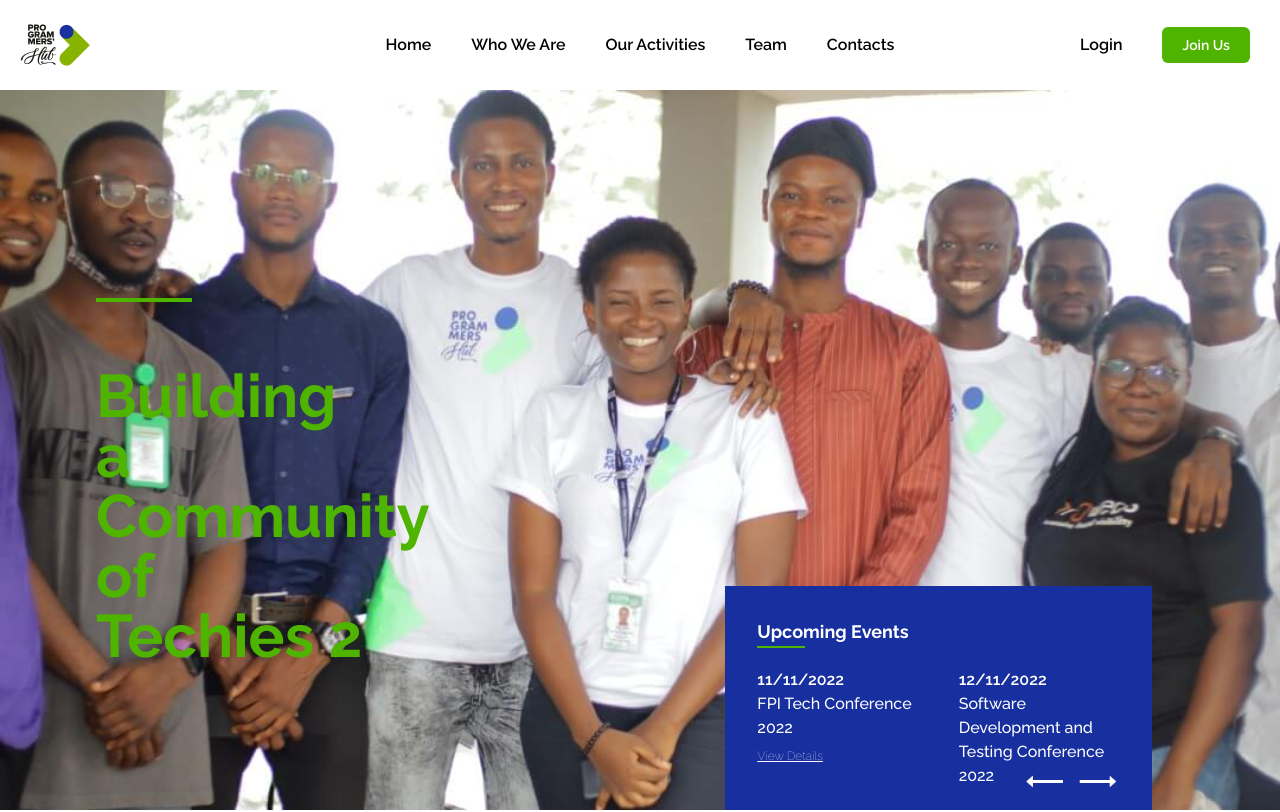
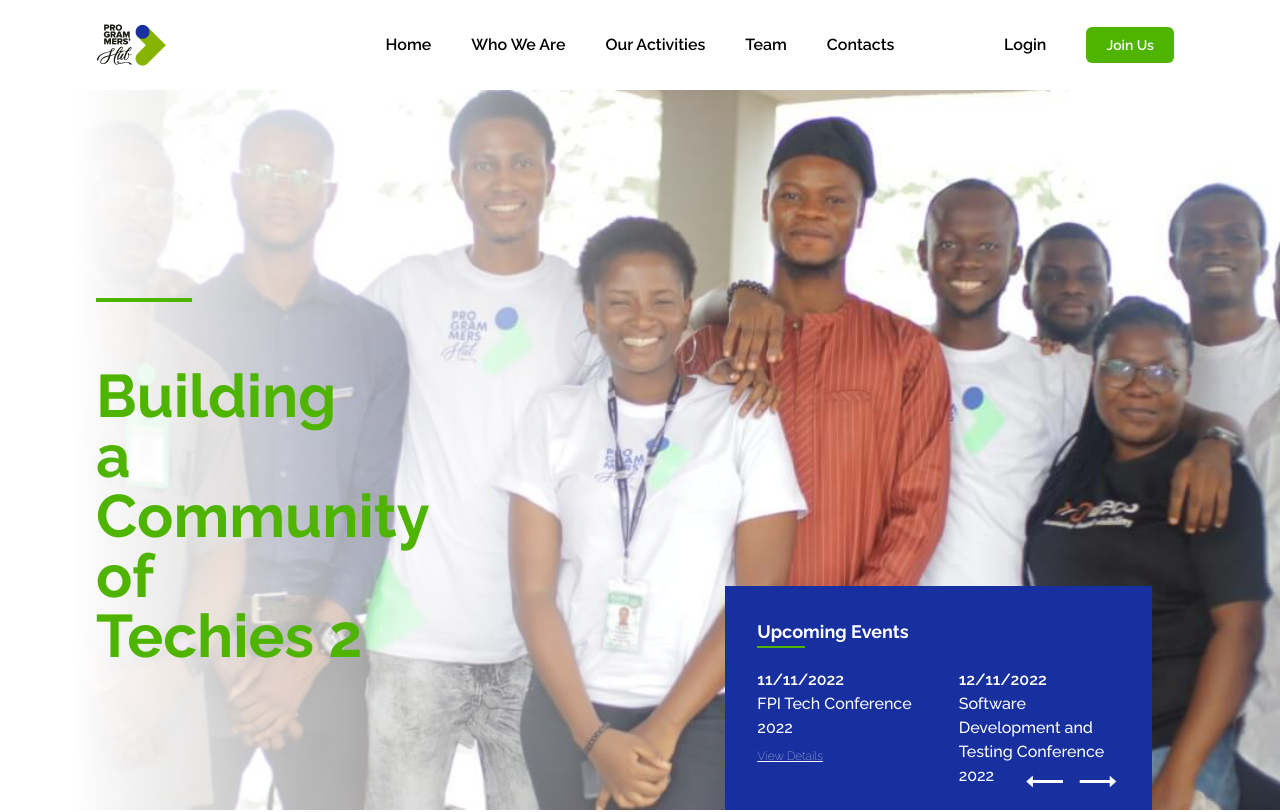
Before and after one commit to techacephub/website, a Nuxt app: page / in a window 1280 px wide. Shown: the top 812 px of the page. Built offline with nearby package versions, Linux system fonts and the light colour scheme.

Commit message:
animation added

```diff
--- a/components/AboutUs.vue
+++ b/components/AboutUs.vue
@@ -1,27 +1,27 @@
 <template>
     <div class="container mx-auto mb-[50px] md:mb-[100px] mt-[50px] md:mt-[100px] px-5" id="who-we-are">
-        <hr class="w-[20%] md:w-[6%] border border-[#4FB400] border-2 mb-[20px]">
+        <hr class="w-[20%] md:w-[6%] border border-[#4FB400] border-2 mb-[20px]"  data-aos="fade-up">
         <div class="flex mb-[30px] flex-col md:flex-row">
-            <div class="w-full md:w-[40%]">
+            <div class="w-full md:w-[40%]" data-aos="fade-up" data-aos-duration="1000">
                 <h1 class="text-[32px] md:text-[40px] font-bold">Who we are</h1>
                 <p class="text-[#4FB400] uppercase font-medium">we are building world class techies</p>
             </div>
-            <div class="w-full md:w-[60%] mt-[20px] md:mt-[0]">
+            <div class="w-full md:w-[60%] mt-[20px] md:mt-[0]"  data-aos="fade-up" data-aos-duration="1000">
                 <p class="font-medium leading-8">We are a team of passionate professionals dedicated to helping others succeed in the world of technology. Whether you're just starting out or looking to advance your skills, we offer training, mentorship, and support to help you reach your goals. Our goal is to make sure that everyone has the opportunity to thrive in this exciting and constantly evolving field, no matter their level of experience. We believe that with the right guidance and resources, anyone can succeed in the world of IT.</p>
             </div>
         </div>
 
         <div class="flex gap-5 flex-col md:flex-row">
-            <div class="about-us-one h-[215px] md:h-[450px] w-full md:w-[55%] flex flex-col justify-end p-[30px]">
+            <div class="about-us-one h-[215px] md:h-[450px] w-full md:w-[55%] flex flex-col justify-end p-[30px]" data-aos="fade-up" data-aos-duration="1000">
                 <h1 class="text-white font-semibold text-[20px]">Vacation Application Development </h1>
                 <p class="text-white font-semibold text-[14px]">Collaborative project in which members of Programmas' Hub members work remotely to complete assigned tasks and develop a final project</p>
             </div>
             <div class="w-full md:w-[45%]">
-                <div class="about-us-two h-[215px] w-full mb-[20px] flex flex-col justify-end p-[30px]">
+                <div class="about-us-two h-[215px] w-full mb-[20px] flex flex-col justify-end p-[30px]" data-aos="fade-up" data-aos-duration="1000">
                     <h1 class="text-white font-semibold text-[20px]">Training Center</h1>
                     <p class="text-white font-semibold text-[14px]">Training Student on Software Development</p>
                 </div>
-                <div class="about-us-three h-[215px] w-full flex flex-col justify-end p-[30px]">
+                <div class="about-us-three h-[215px] w-full flex flex-col justify-end p-[30px]" data-aos="fade-up" data-aos-duration="1000">
                     <h1 class="text-white font-semibold text-[20px]">Programmers Hub Conference</h1>
                     <p class="text-white font-semibold text-[14px]">Educating students to think outside the classroom and identify problems in their environment that they could solve.</p>
                 </div>
@@ -29,23 +29,33 @@
         </div>
 
         <div class="grid grid-cols-1 gap-10 mt-[30px] justify-center lg:grid-cols-3">
-            <div class="flex flex-col items-center lg:items-start">
+            <div class="flex flex-col items-center lg:items-start" data-aos="fade-up" data-aos-duration="1000">
                 <h1 class="font-bold text-[20px] mb-[10px]">What We Do</h1>
                 <p class="text-center lg:text-left leading-8">At Programma's hub, we specialize in helping individuals develop a range of technical skills that are in high demand. From programming and graphics design to project management and content creation, we offer training and mentorship to help you succeed in these exciting fields. Our team is dedicated to providing the support and guidance you need to achieve your goals and reach your full potential.</p>
             </div>
 
-            <div class="flex flex-col items-center lg:items-start">
+            <div class="flex flex-col items-center lg:items-start" data-aos="fade-up" data-aos-duration="1000" data-aos-delay="300">
                 <h1 class="font-bold text-[20px] mb-[10px]">Our Vision</h1>
                 <p class="text-center lg:text-left leading-8">Our vision is to be the leading provider of training, mentorship, and support for individuals looking to succeed in the world of technology. We envision a future where everyone has the opportunity to learn and grow in this exciting field, and where our efforts have helped create a more technologically skilled and diverse workforce.</p>
             </div>
 
-            <div class="flex flex-col items-center lg:items-start">
+            <div class="flex flex-col items-center lg:items-start" data-aos="fade-up" data-aos-duration="1000" data-aos-delay="600">
                 <h1 class="font-bold text-[20px] mb-[10px]">Our Mission</h1>
                 <p class="text-center lg:text-left leading-8">Our mission is to provide training, mentorship, and support to help individuals succeed in the world of technology, regardless of their level of experience. We are committed to empowering people to reach their full potential and thrive in this fast-paced and constantly evolving field.</p>
             </div>
         </div>
     </div>
 </template>
+
+<script>
+import 'aos/dist/aos.css'
+import AOS from "aos";
+export default {
+    mounted() {
+      AOS.init();
+    }
+}
+</script>
 
 <style>
 .about-us-one {
--- a/components/GetInTouch.vue
+++ b/components/GetInTouch.vue
@@ -1,6 +1,6 @@
 <template>
   <div class="container mx-auto" id="contact">
-    <div class="px-5 py-[50px] my-[100px] bg-[#f4fded] flex gap-10">
+    <div class="px-5 py-[50px] my-[100px] bg-[#f4fded] flex gap-10" ata-aos="fade-up" data-aos-duration="1000">
       <div class="">
         <h1 class="uppercase text-[32px] md:text-[40px] font-bold">get in <br />touch</h1>
       </div>
@@ -20,3 +20,13 @@
     </div>
   </div>
 </template>
+
+<script>
+import 'aos/dist/aos.css'
+import AOS from "aos";
+export default {
+    mounted() {
+      AOS.init();
+    }
+}
+</script>
--- a/components/Header.vue
+++ b/components/Header.vue
@@ -1,10 +1,11 @@
 <template>
   <div class="container mx-auto py-[20px] px-5" id="home">
-    <div class="flex justify-between items-center">
+    <div class="header-section fixed top-0 left-2/4">
+    <div class="flex justify-between items-center  w-[90%] md:w-[85%] h-[90px] mx-auto header-menu">
       <div class="w-[20%]">
         <img src="../assets/images/logo.png" alt="programmers hub logo" />
       </div>
-      <div class="w-[60%] hidden justify-center xl:flex">
+      <div class="w-[60%] hidden justify-center xl:flex desktop-link">
         <ul class="flex">
           <li class="px-[10px] mx-[10px]">
             <a
@@ -77,6 +78,7 @@
         </span>
       </div>
     </div>
+  </div>
 
     <nav
       class="container mx-auto flex flex-col py-[20px] px-5 bg-white fixed top-0 left-0 z-10 h-screen"
@@ -177,6 +179,8 @@
 </template>
 
 <script>
+import 'aos/dist/aos.css'
+import AOS from "aos";
 export default {
     data() {
       return {
@@ -199,6 +203,36 @@ export default {
         openMenu() {
             this.menu = !this.menu;
         }
+    },
+    mounted() {
+      AOS.init();
     }
   }
 </script>
+
+<style scoped>
+.header-section {
+  transform: translateX(-50%);
+  z-index: 10;
+  background: #fff;
+  width: 100%;
+}
+.desktop-link ul li a {
+  position: relative;
+}
+.desktop-link ul li a::after {
+    content: "";
+    position: absolute;
+    bottom: -10px;
+    left: 0;
+    width: 0%;
+    height: 3px;
+    background: #4FB400;
+    /* border: 2px solid #4FB400; */
+    transition: width 300ms;
+  }
+
+  .desktop-link ul li a:hover::after {
+    width: 100%;
+  }
+</style>
--- a/components/HeroSection.vue
+++ b/components/HeroSection.vue
@@ -46,7 +46,7 @@ changeSliderOnInterval();
 </script>
 
 <template>
-  <section class="relative">
+  <section class="relative mt-[50px]">
     <div class="relative overflow-hidden w-full lg:h-[90vh] 4xl:h-[80vh]">
       <div
         v-for="(item, i) in slideItems"
@@ -57,6 +57,7 @@ changeSliderOnInterval();
         :style="`background-image: url(${item.image});`"
       >
         <div class="h-1 w-24 bg-primary"></div>
+        <div class="linear-background"></div>
         <h1
           class="text-xl md:text-3xl lg:text-5xl xl:text-6xl 2xl:text-7xl text-[#4FB400] font-bold w-32 md:w-48 lg:w-72 xl:w-1/4 4xl:w-1/3 mt-2 md:mt-8 lg:mt-16 4xl:mt-32"
         >
@@ -69,8 +70,13 @@ changeSliderOnInterval();
 </template>
 
 <style scoped>
-.slider-image {
-  background-color: linear-gradient(270.31deg, rgba(255, 255, 255, 0) 35.65%, #FFFFFF 94.18%);
-  background-blend-mode: overlay;
+.linear-background {
+  position: absolute;
+  top: 0;
+  left: 0;
+  width: 100%;
+  height: 100%;
+  z-index: -1;
+  background: linear-gradient(270.31deg, rgba(255, 255, 255, 0) 35.65%, #FFFFFF 94.18%);
 }
 </style>
--- a/components/OurEvent.vue
+++ b/components/OurEvent.vue
@@ -1,5 +1,5 @@
 <template>
-    <section class="our_event_section mt-[50px] md:mt-[100px] px-5 py-[60px] md:py-[100px]" id="our-events">
+    <section class="our_event_section mt-[50px] md:mt-[100px] px-5 py-[60px] md:py-[100px]" id="our-events" data-aos="fade-up" data-aos-duration="1000" >
         <div class=" our_event_container container mx-auto">
             <div class="our_event_heading_area">
                 <div class="our_event_heading_left mb-[20px]">
@@ -30,12 +30,14 @@
     </section>
 </template>
 <script>
-import { defineComponent } from 'vue'
 import { Carousel, Navigation, Slide, Pagination  } from 'vue3-carousel'
 
 import 'vue3-carousel/dist/carousel.css'
 
-export default defineComponent({
+import 'aos/dist/aos.css'
+import AOS from "aos";
+
+export default {
     components: {
         Carousel,
         Slide,
@@ -104,5 +106,8 @@ export default defineComponent({
       this.$refs.carousel.prev()
     },
   },
-})
+  mounted() {
+    AOS.init()
+  }
+}
 </script>
--- a/package.json
+++ b/package.json
@@ -18,6 +18,7 @@
   "dependencies": {
     "@nuxt/types": "^2.15.8",
     "@tailwindcss/forms": "^0.5.3",
+    "aos": "^2.3.4",
     "vue-scroll-reveal": "^1.0.11",
     "vue3-carousel": "^0.2.5"
   }
```
Also changed, not shown: 1 other file (tests, documents, lock files or other folders).
